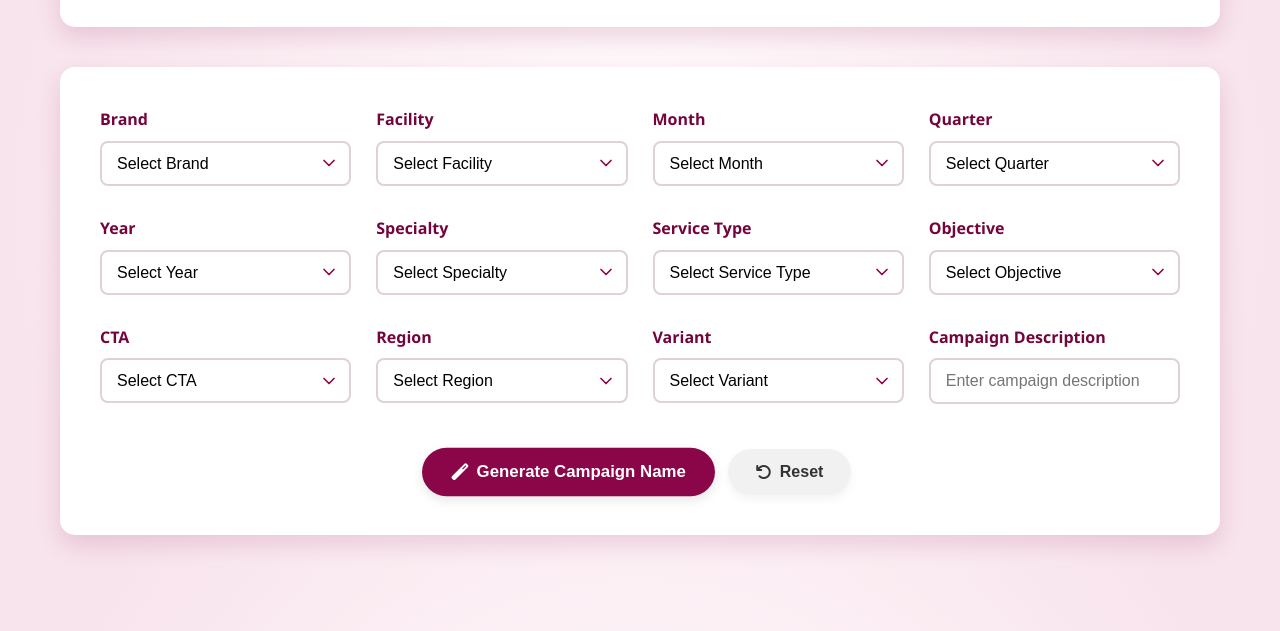
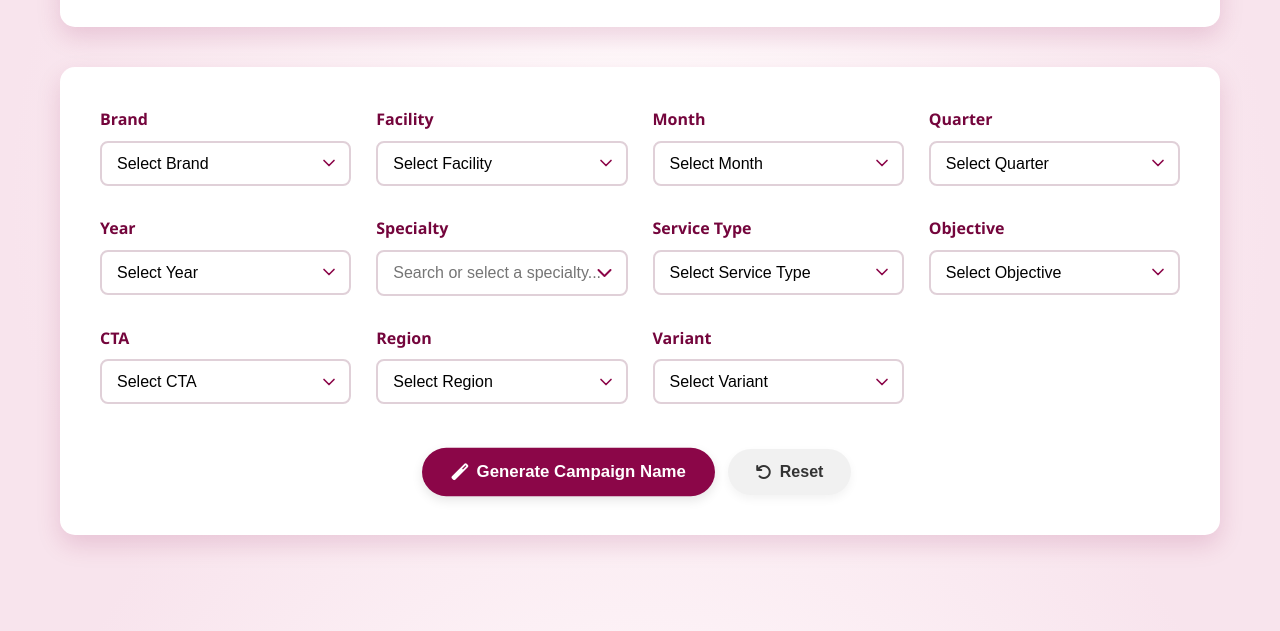
Before and after one commit to MirsalSaidu/campaign-name, a plain HTML site: page index.html in a window 1280 px wide. Shown: the part 169-800 px from the top of the page. Drawn offline with nearby package versions, Linux system fonts and the light colour scheme.

Commit message:
Add files via upload

```diff
--- a/index.html
+++ b/index.html
@@ -4,7 +4,7 @@
     <meta charset="UTF-8">
     <meta name="viewport" content="width=device-width, initial-scale=1.0">
     <title>Burjeel Campaign Generator</title>
-    <link rel="stylesheet" href="/css/styles.css">
+    <link rel="stylesheet" href="css/styles.css">
     <link rel="stylesheet" href="https://cdnjs.cloudflare.com/ajax/libs/font-awesome/6.4.0/css/all.min.css">
     <link rel="stylesheet" href="https://cdnjs.cloudflare.com/ajax/libs/animate.css/4.1.1/animate.min.css">
 </head>
@@ -79,9 +79,18 @@
 
                 <div class="form-group">
                     <label for="specialty">Specialty</label>
-                    <select id="specialty" class="form-control">
-                        <option value="">Select Specialty</option>
-                    </select>
+                    <div class="select-dropdown">
+                        <div class="select-input">
+                            <input type="text" id="specialty-search" placeholder="Search or select a specialty...">
+                            <span class="dropdown-icon"><i class="fas fa-chevron-down"></i></span>
+                        </div>
+                        <ul class="dropdown-options" id="specialty-options">
+                            <!-- Will be populated by JavaScript -->
+                        </ul>
+                        <select id="specialty" class="form-control hidden-select">
+                            <option value="">Select Specialty</option>
+                        </select>
+                    </div>
                 </div>
 
                 <div class="form-group">
@@ -150,9 +159,9 @@
                     </select>
                 </div>
 
-                <div class="form-group">
-                    <label for="campaignName">Campaign Description</label>
-                    <input type="text" id="campaignName" class="form-control" placeholder="Enter campaign description">
+                <div class="form-group hidden-by-default" id="dynamicDetailGroup">
+                    <label for="dynamicDetailInput" id="dynamicDetailLabel">Description</label>
+                    <input type="text" id="dynamicDetailInput" class="form-control" placeholder="Enter description">
                 </div>
             </div>
 
@@ -175,6 +184,6 @@
         </div>
     </div>
 
-    <script src="/js/script.js"></script>
+    <script src="js/script.js"></script>
 </body>
 </html>
```
